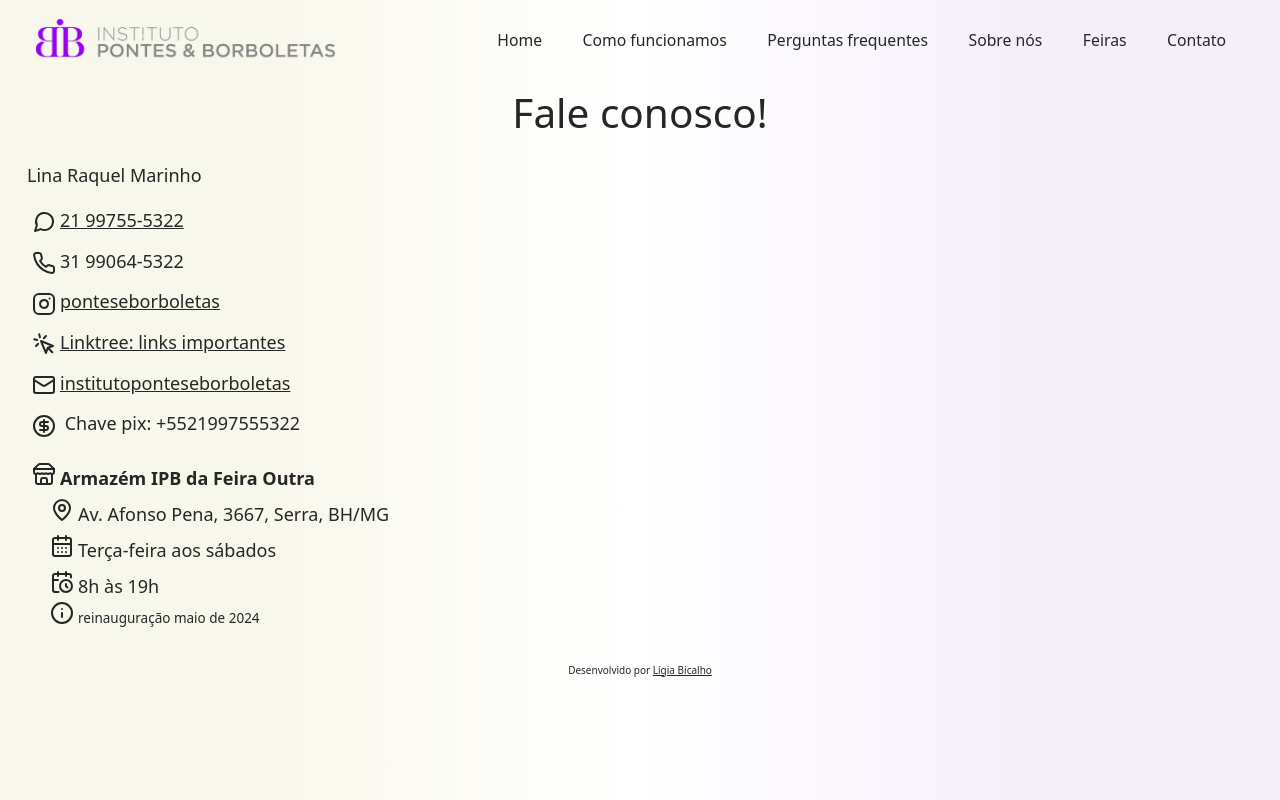
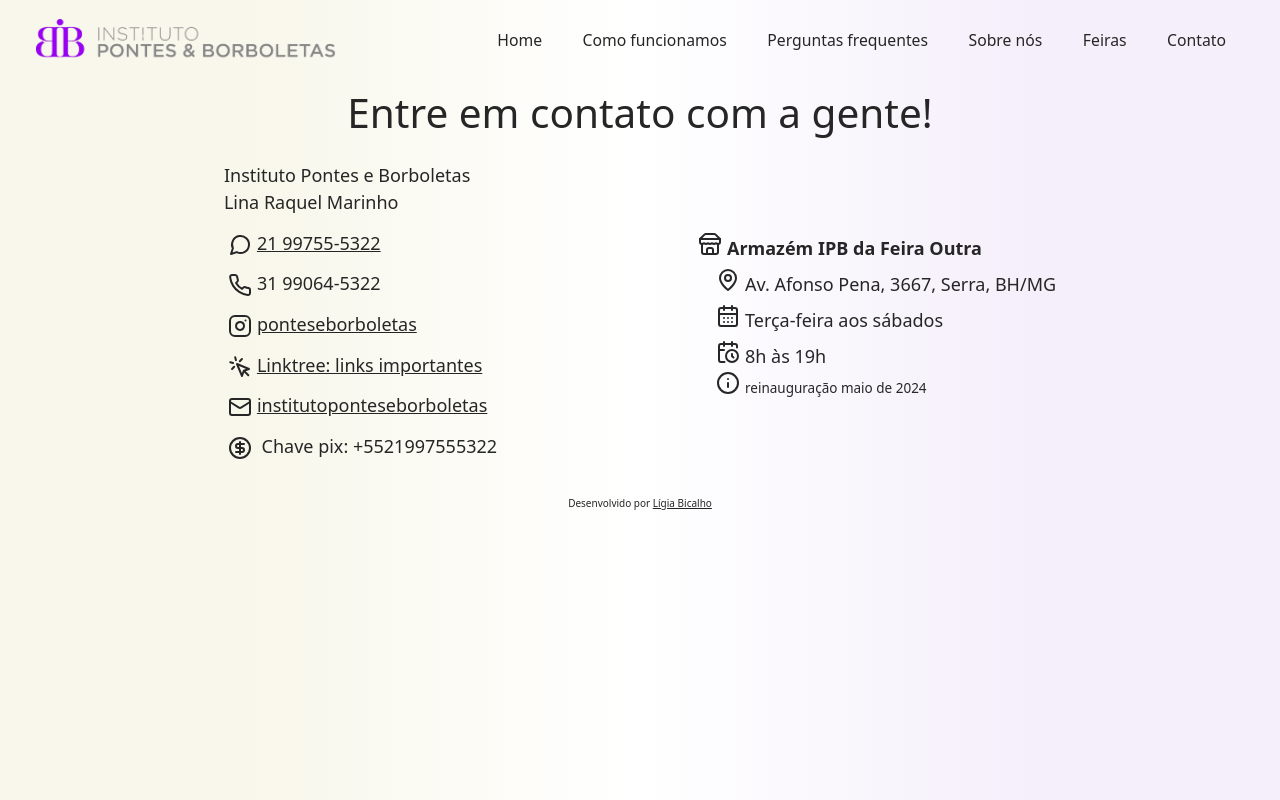
Before and after one commit to ligiabicalho/pontes-e-borboletas, a Next.js app: page /contato in a window 1280 px wide. Built offline with nearby package versions, Linux system fonts and the light colour scheme; a web font is replaced by a local one.

Commit message:
refac: refactor contact page layout and content

```diff
--- a/src/pages/contato.tsx
+++ b/src/pages/contato.tsx
@@ -35,12 +35,16 @@ export default function Contact() {
   ];
   let Icon: LucideIcon;
   return (
-    <section className="h-fit flex flex-col pt-20 px-6">
+    <section className="min-h-[100%] flex flex-col pt-20 px-6">
       <h2 className="font-primary text-2xl lg:text-4xl text-center mb-6">
-        Fale conosco!
+        Entre em contato com a gente!
       </h2>
-      <h3 className="font-primary mb-4">{creator}</h3>
-      <div className="flex flex-col gap-3 mb-4">
+      <div className="flex flex-col lg:flex-row items-center justify-evenly">
+        <div id="contatos" className="flex flex-col gap-3 mb-4">
+          <div>
+            <h3 className="font-primary">Instituto Pontes e Borboletas</h3>
+            <h4 className="font-primary">{creator}</h4>
+          </div>
           <Link
             href={`${whatsapp.url}`}
             target="_blank"
@@ -82,7 +86,8 @@ export default function Contact() {
             </p>
           )}
         </div>
-      <div className="flex flex-col mb-4 ">
+
+        <div id="armazem" className="flex flex-col mb-4">
           {storage.map(
             ({ type, data }, index) => (
               (Icon = icons[index]),
@@ -107,6 +112,7 @@ export default function Contact() {
             ),
           )}
         </div>
+      </div>
     </section>
   );
 }
```
Lines whose indentation alone changed are shown as unchanged.
